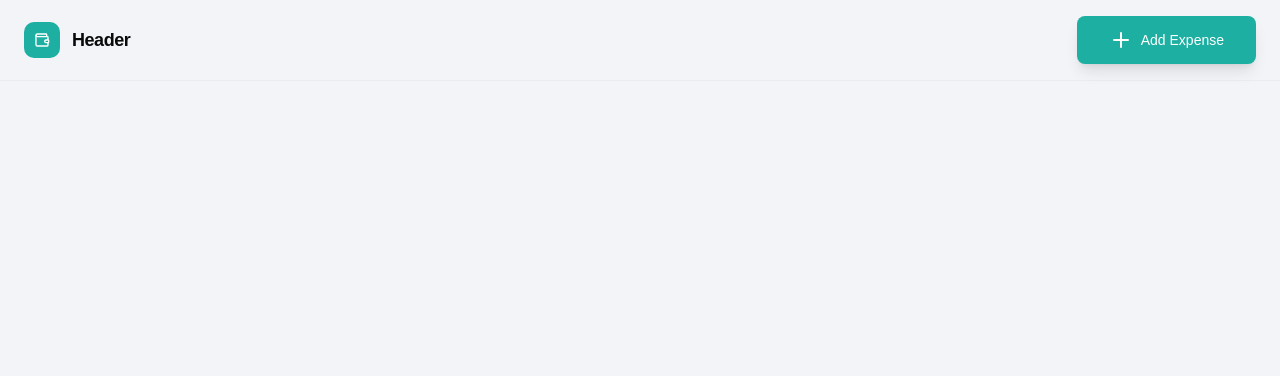
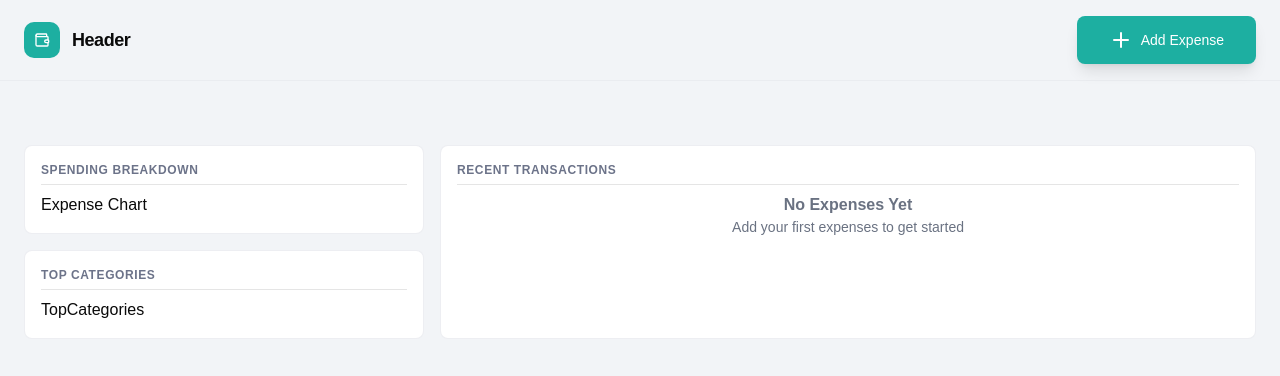
Before and after one commit to PrinceNarteh/expense-flow, a React (Vite) app in the folder client/: page / in a window 1280 px wide. Shown: the top 376 px of the page. Built offline with nearby package versions, Linux system fonts and the light colour scheme.

Commit message:
feat: add layout

```diff
--- /dev/null
+++ b/client/src/components/Card.tsx
@@ -0,0 +1,19 @@
+import type { ReactNode } from "react"
+
+interface CardProps {
+  title: string
+  children: ReactNode
+  className?: string
+}
+
+const Card = ({ title, children, className }: CardProps) => {
+  return (
+    <article className={`bg-white p-4 rounded-md border border-mischka/50 ${className}`}>
+      <h6 className="text-xs uppercase font-semibold tracking-wider text-storm-gray mb-1.5">{title}</h6>
+      <hr className="mb-2" />
+      {children}
+    </article>
+  )
+}
+
+export default Card
--- a/client/src/pages/HomePage.tsx
+++ b/client/src/pages/HomePage.tsx
@@ -1,4 +1,5 @@
 import AddExpenseModal from '@/components/AddExpenseModal'
+import Card from '@/components/Card'
 import Header from '@/components/Header'
 import "@/index.css"
 import type { IExpense } from '@/types/expense'
@@ -11,6 +12,23 @@ function HomePage() {
   return (
     <>
       <Header openModal={setOpenAddExpenseModal} />
+      <section className='max-w-7xl m-auto px-6 py-8'>
+        {/* StatsCards */}
+        <div className='grid grid-cols-3 mt-8 m-auto gap-4'>
+          <div className='flex flex-col gap-4'>
+            <Card title='Spending Breakdown'>Expense Chart</Card>
+            <Card title='Top Categories'>TopCategories</Card>
+          </div>
+          <Card className="col-span-2" title='Recent Transactions'>
+            {expenses.length ? <></> :
+              <article className='text-center text-gray-500'>
+                <h6 className='font-semibold'>No Expenses Yet</h6>
+                <p className='text-sm'>Add your first expenses to get started</p>
+              </article>
+            }
+          </Card>
+        </div>
+      </section>
       <AddExpenseModal
         expenses={expenses}
         setExpenses={setExpenses}
```
